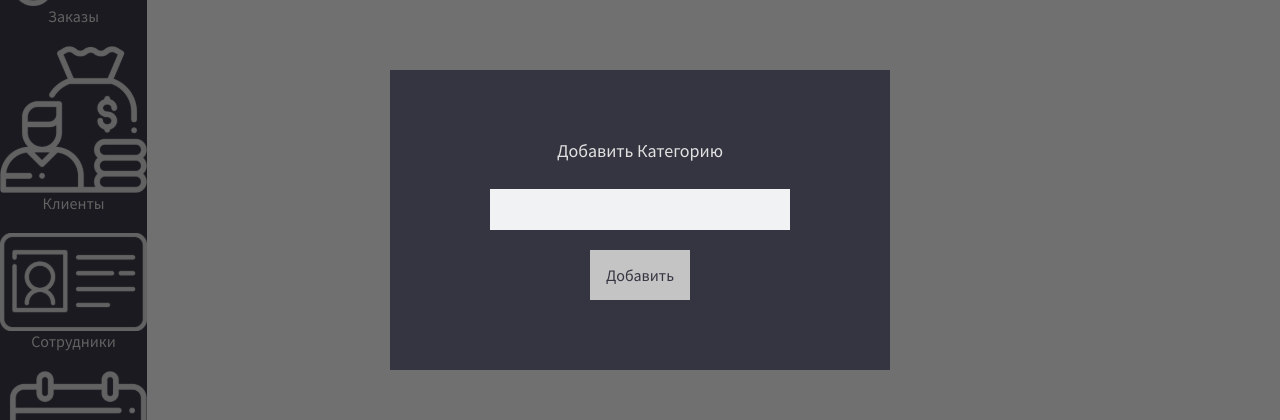
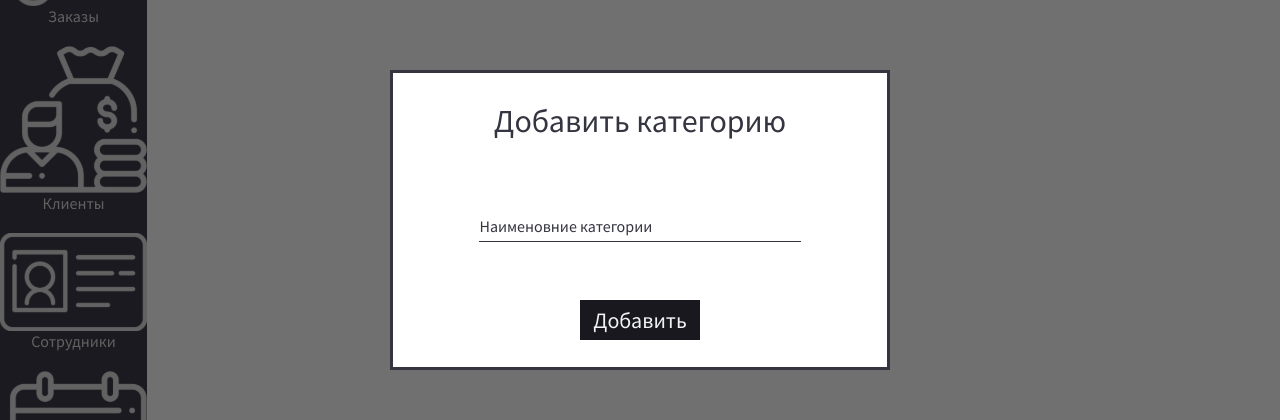
Before and after one commit to Yulya-Yu/crm-upd, a Vue app: page /login#/menu in a window 1280 px wide. Both pictures are taken after a click on the button "Добавить Категорию". Shown: the part 180-600 px from the top of the page. Built offline with nearby package versions, Linux system fonts and the light colour scheme; no server answers; what vue-inputmask, vue2-datepicker would draw is missing.

Commit message:
Add files via upload

```diff
--- a/src/components/Login.vue
+++ b/src/components/Login.vue
@@ -15,7 +15,9 @@
                            id="login" autocomplete="off" required maxlength="16" />
                     <label id="firstlabel" v-bind:class="{errorbordercolor: loginerror , errorbordercolor : noneuser}" for="login" class="label-name">
                         <span class="content-name" >Логин</span>
+                        <transition name="slide-fade">
                         <span v-if="loginerror == true" class="content-name content-name-error">Обязательное поле</span>
+                        </transition>
                     </label>
                 </div>
                 <div class="form" style="margin-top: 64px">
@@ -25,9 +27,15 @@
                             id="password" autocomplete="off" required />
                     <label id="secondlabel" v-bind:class="{errorbordercolor: passworderror, errorbordercolor : noneuser}" for="password" class="label-name">
                         <span class="content-name">Пароль</span>
+                        <transition name="slide-fade">
                         <span v-if="passworderror == true" class="content-name content-name-error">Обязательное поле</span>
+                        </transition>
+                        <transition name="slide-fade">
                         <span v-if="noneuser == true" class="content-name content-auth-error">Неверный логин или пароль</span>
+                        </transition>
+                        <transition name="slide-fade">
                         <span v-if="noneserver == true" class="content-name content-auth-error">Ошибка сервера</span>
+                        </transition>
                     </label>
                 </div>
                 <button v-on:click="login()">Войти</button>
@@ -40,10 +48,6 @@
     export default {
         data() {
             return{
-                usertest: {
-                    username: 'user1',
-                    password: 'pass1'
-                },
                 auth: {
                     login: '',
                     password: ''
@@ -112,6 +116,8 @@
                             }
                         })
                 }
+                // eslint-disable-next-line no-console
+                console.log(this.loginerror)
             },
             clearLoginError: function () {
                 document.getElementById('firstlabel').style.borderBottomColor = '#F0F2F4'
@@ -245,6 +251,17 @@
         background-color: #18181E;
         color: #F0F2F4;
     }
+.slide-fade-enter-active {
+    transition: all .3s ease;
+}
+.slide-fade-leave-active {
+    transition: all .3s ease;
+}
+.slide-fade-enter, .slide-fade-leave-to
+    /* .slide-fade-leave-active до версии 2.1.8 */ {
+    transform: translateX(10px);
+    opacity: 0;
+}
 @media (max-width: 992px){
     .col-with-img{
         display: none;
--- a/src/components/Menu.vue
+++ b/src/components/Menu.vue
@@ -7,7 +7,7 @@
           <div class="category-container">
               <div class="category-card" v-for="menuCat in menuAll" :key="menuCat.id">
                   <button class="category-delete" @click="showModal(menuCat.id)"><img src="@/assets/menu_del.svg"></button>
-
+                    <transition name="slide-fade">
                   <div class="modal" v-show="selectedId == menuCat.id">
                       <p>Вы уверены что хотите удалить категорию " {{menuCat.name}} " со всеми блюдами ?</p>
                       <div class="confirm-btns">
@@ -16,29 +16,34 @@
                       </div>
                       <div class="modal" v-if="activateConfirm==true" @close="activateConfirm=false">
                           <p>Категория " {{menuCat.name}} " успешно удалена</p>
-                          <button class="confirm-btns cancel-btn" @click="activateConfirm=false, selectedId=''">ОК</button>
+                          <button class="confirm-btns cancel-btn" @click="closeOkModal">ОК</button>
                       </div>
                   </div>
-
+                    </transition>
                   <h1 class="category-name">{{menuCat.title}}</h1>
                   <router-link v-bind:to="{name:'menucategory', params: {cat_id: menuCat.id}}"><button class="items-number" @click="goToCategory(menuCat.id)">{{menuCat.id}} позиций</button></router-link>
               </div>
           </div>
-
         <div class="add-category-modal" v-if="addCategoryModal == true" >
             <div class="mask">
                 <div class="category-modal-container">
                     <div class="addModal">
-                                     <label for="newCategory">Добавить Категорию</label>
-                                     <input type="text" id="newCategory">
-                                     <div class="confirm-btns">
-                                        <button @click="closeCategoryModal" class="add-category-success">Добавить</button>
+                        <h1>Добавить категорию</h1>
+                        <div class="form">
+                            <input id="menus" v-on:click="menuError=false" v-model="categoryName"
+                                   v-bind:class="{errorcolor: menuError, errorcolor : nullInput}" required/>
+                            <label v-bind:class="{errorbordercolor: menuError,errorbordercolor: nullInput}" for="menus" class="label-name">
+                                <span class="content-name" >Наименовние категории</span>
+                                <transition name="slide-fade">
+                                    <span v-if="menuError == true" class="content-name content-name-error">Обязательное поле</span>
+                                </transition>
+                            </label>
+                        </div>
+                        <button v-on:click="catNameValid">Добавить</button>
                     </div>
                 </div>
             </div>
         </div>
-                            </div>
-
     </div>
 </template>
 
@@ -52,11 +57,19 @@ return {
     activateConfirm: false,
     selectedId:'',
     selectedIdConfirm:'',
-    addCategoryModal: false
+    addCategoryModal: false,
+    menuError: false,
+    nullInput: false,
+    categoryName: null,
     }
 },
   computed: {
       ...mapGetters(['menuAll']),
+      isMenuNameValid () {
+          let emailCodeRegex = new RegExp(/^([А-ЯЁ]{1}[а-яё]{1,49})$/)
+          let isFathernameValid = emailCodeRegex.test(this.forming[2].name)
+          return isFathernameValid
+      },
 },
   methods: {
    ...mapActions(['fetchMenu', 'deleteMenuItems']),
@@ -65,6 +78,18 @@ return {
       },
       closeModal() {
           this.selectedId='';
+          this.activateConfirm=false
+      },
+      closeOkModal() {
+          this.selectedId='';
+          this.activateConfirm=false;
+      },
+      catNameValid() {
+          if(this.categoryName === null || this.categoryName === undefined || this.categoryName === ''){
+              this.menuError = true
+          }
+          // eslint-disable-next-line no-console
+          console.log(this.menuError)
       },
       addCategory() {
       },
@@ -150,9 +175,9 @@ router-link {
     justify-content: center;
     flex-direction: column;
     align-items: center;
-    width: 230px;
+    width: 100%;
     position: absolute;
-    height: 120px;
+    height: 100%;
     z-index: 10;
     background: #353541;
 
@@ -217,15 +242,11 @@ margin: 10px 10px 0 auto;
     font-size: 24px;
     color: #E1E1E1;
 }
-
 h1 {
 font-size: 32px;
 line-height: 42px;
 color: #353541;
 }
-
-
-
 .mask {
   position: fixed;
   z-index: 9998;
@@ -248,7 +269,8 @@ height: 100vh;
 .addModal {
     width: 500px;
     height: 300px;
-    background: #353541;
+    background: white;
+    border: 3px solid  #353541;
     display: flex;
     flex-direction: column;
     justify-content: center;
@@ -256,25 +278,106 @@ height: 100vh;
     text-align: center;
     font-size: 18px;
     line-height: 21px;
-    color: #E1E1E1;
+    color: #353541;
 }
+.addModal h1{
+    padding-bottom: 50px;
+}
+.addModal button{
+    margin-left: auto;
+    margin-right: auto;
+    background: #18181E;
+    width: 120px;
+    height: 40px;
 
-input {
-    width: 60%;
+    color: #F0F2F4;
+    font-size: 22px;
+    line-height: 28px;
+    outline: none;
     border: none;
-    margin: 20px auto;
+    margin-top: 50px;
+    transition: 0.3s;
+    border: 1px solid #18181E;
+}
+.addModal button:hover {
+    background-color: #F0F2F4;
+    color: #18181E;
+    border: 1px solid #18181E;
+}
+.form{
+    position: relative;
+    height: 50px;
+}
+.form input{
+    width: 65%;
+    height: 100%;
+    border: none;
+    padding-top: 20px;
+    padding-bottom: 10px;
     outline: none;
-    padding: 10px;
-    background: #F0F2F4;
 }
-
-.add-category-success {
-    border: none;
-    width: 100px;
-    height: 50px;
-    background-color: #C4C4C4;
-    color:#353541;
+.form input[placeholder]{
     font-size: 16px;
+    line-height: 20px;
 }
-
+.form label{
+    position: absolute;
+    border-bottom: 1px solid #353541;
+    bottom: 0px;
+    left: 0;
+    right: 0;
+    margin-right: auto;
+    margin-left: auto;
+    width: 65%;
+    height: 100%;
+    color: #353541;
+    pointer-events: none;
+    font-size: 16px;
+    line-height: 20px;
+}
+.content-name{
+    position: absolute;
+    bottom: 5px;
+    left: 0px;
+    transition: all 0.3s ease;
+}
+.form input:focus + .label-name .content-name, .form input:valid + .label-name .content-name{
+    transform: translateY(-150%);
+}
+.form input:hover + .label-name .content-name, .form input:valid + .label-name .content-name{
+    transform: translateY(-150%);
+}
+.succescolor{
+    color: #353541;
+}
+.errorcolor{
+    color: #FF7373;
+}
+.succesbordercolor{
+    border-bottom: 1px solid #353541;
+}
+.errorbordercolor{
+    border-bottom: 1px solid #FF7373;
+}
+.content-name-error{
+    color: #FF7373;
+    right: 0%;
+    left: auto;
+    top: 24px;
+}
+.content-auth-error{
+    top: 50px;
+    color: #FF7373;
+}
+.slide-fade-enter-active {
+    transition: all .3s ease;
+}
+.slide-fade-leave-active {
+    transition: all .3s ease;
+}
+.slide-fade-enter, .slide-fade-leave-to
+    /* .slide-fade-leave-active до версии 2.1.8 */ {
+    transform: translateX(10px);
+    opacity: 0;
+}
 </style>
```
Lines whose indentation alone changed are shown as unchanged.
